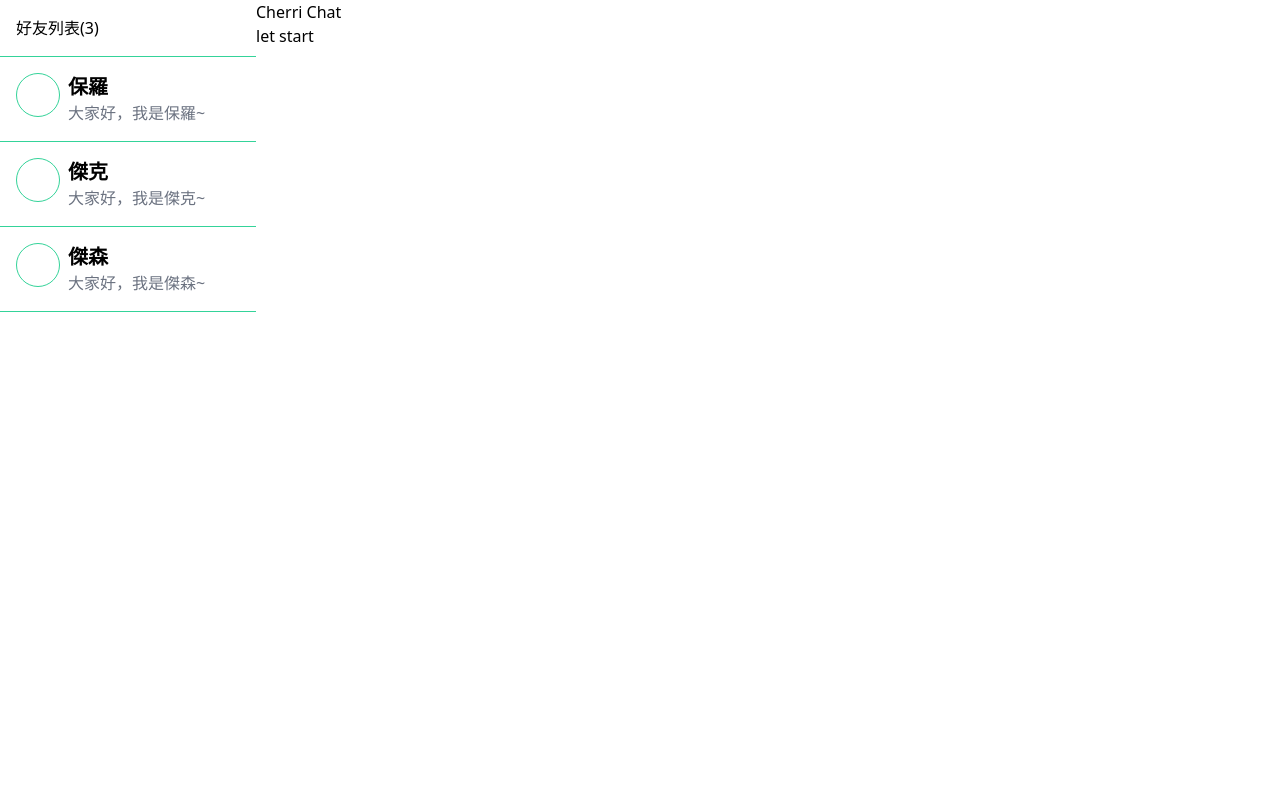
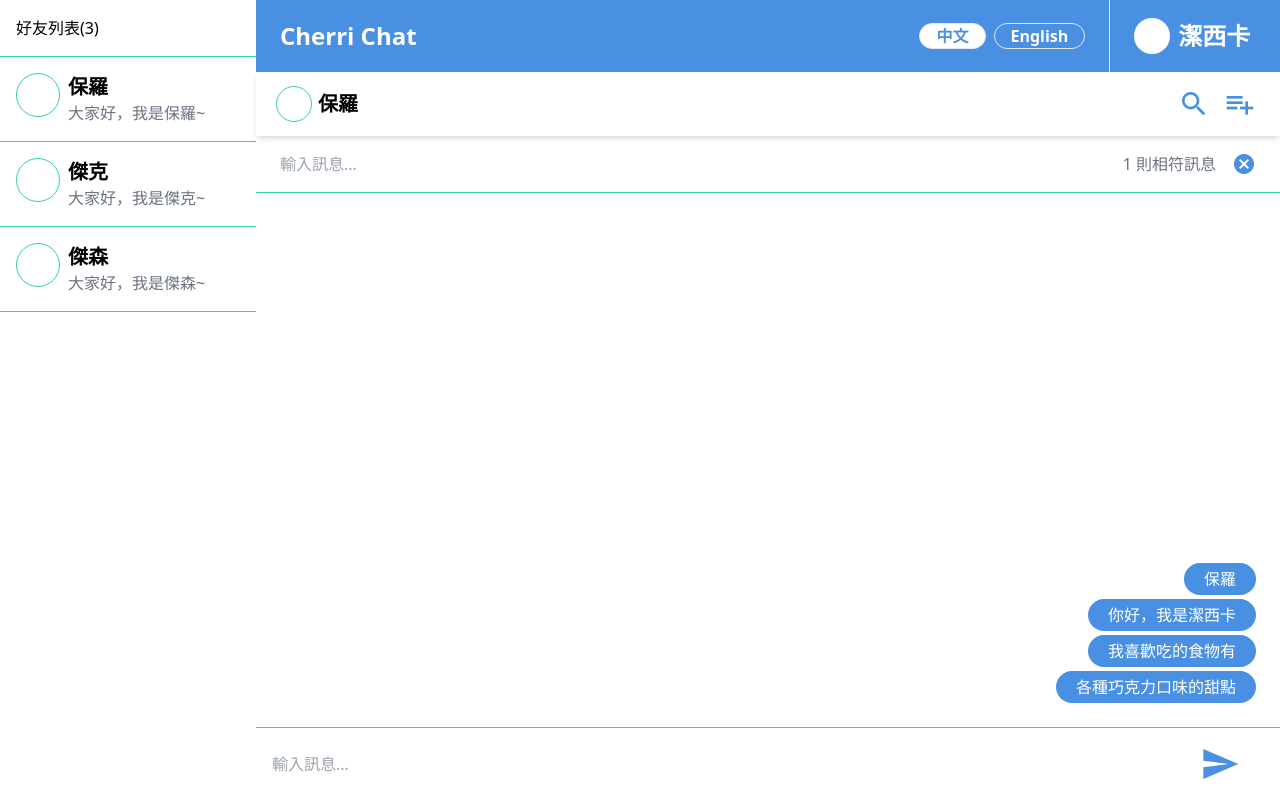
Before and after one commit to ladymei96/Vue_Chat, a Vue app: page / in a window 1280 px wide. Built offline with nearby package versions, Linux system fonts and the light colour scheme.

Commit message:
feat: add ChatBlock

```diff
--- a/src/App.vue
+++ b/src/App.vue
@@ -1,11 +1,11 @@
 <script setup>
-import ChatContent from "@/components/ChatContent.vue";
+import ChatBlock from "@/components/ChatBlock.vue";
 import AsideList from "@/components/AsideList.vue";
 </script>
 
 <template>
   <div class="flex w-full h-screen">
     <AsideList class="w-1/5" />
-    <ChatContent class="w-4/5" />
+    <ChatBlock class="w-4/5" />
   </div>
 </template>
--- /dev/null
+++ b/src/components/ChatBlock.vue
@@ -0,0 +1,13 @@
+<script setup>
+import ChatHeader from "@/components/ChatHeader.vue";
+import ChatMain from "@/components/ChatMain.vue";
+</script>
+
+<template>
+  <div class="flex flex-col">
+    <ChatHeader class="flex-none" />
+    <main class="grow">
+      <ChatMain class="h-full" />
+    </main>
+  </div>
+</template>
--- a/src/components/ChatContent.vue
+++ b/src/components/ChatContent.vue
@@ -1,9 +1,79 @@
 <script setup>
+import icSearch from "@/assets/ic_search.png";
+import icnNote from "@/assets/ic_note.png";
+import icnSent from "@/assets/ic_sent.png";
+import icnClose from "@/assets/ic_close1.png";
+
+import { reactive, ref } from "@vue/reactivity";
+const props = defineProps({
+  userName: {
+    type: String,
+    default: "保羅",
+  },
+});
+const isSearchDisplay = ref(true);
+const changeStatus = () => {
+  isSearchDisplay.value = !isSearchDisplay.value;
+};
+const messageList = reactive(["保羅", "你好，我是潔西卡", "我喜歡吃的食物有", "各種巧克力口味的甜點"]);
+/** 近來拿到 name 從 pinia 拿好了
+ * 打 mock api 取回聊天紀錄
+ * 加個 loading...
+ */
 </script>
-
 <template>
-  <div>
-    <header>Cherri Chat</header>
-    <main>let start</main>
+  <div class="h-full flex flex-col">
+    <header class="px-5 py-3 flex justify-between shadow-md relative z-10">
+      <div class="flex items-center space-x-1.5">
+        <div class="w-9 h-9 border border-emerald-400 rounded-full"></div>
+        <p class="text-xl font-bold">{{ userName }}</p>
+      </div>
+      <div class="flex items-center space-x-1.5">
+        <button
+          class="hover:border rounded-full p-1 hover:bg-gray-100"
+          @click="changeStatus()"
+        >
+          <img :src="icSearch" alt="search icon" class="w-8 h-8" />
+        </button>
+        <button class="btn--hover">
+          <img :src="icnNote" alt="note icon" class="w-8 h-8" />
+        </button>
+      </div>
+    </header>
+    <div
+      v-show="isSearchDisplay"
+      class="border-b border-emerald-400 flex items-center"
+    >
+      <input
+        type="text"
+        class="w-5/6 px-6 py-4"
+        :placeholder="$t('input.message')"
+      />
+      <div class="pr-6 flex space-x-4 ml-auto">
+        <span class="text-gray-500">{{ $t("num.items", [1]) }}</span>
+        <button>
+          <img :src="icnClose" alt="sent icon" class="w-6" />
+        </button>
+      </div>
+    </div>
+    <div class="p-6 flex flex-col items-end justify-end space-y-1 flex-1">
+      <p
+        v-for="text of messageList"
+        :key="text"
+        class="px-5 py-1 bg-main-color text-white rounded-full"
+      >
+        {{ text }}
+      </p>
+    </div>
+    <div class="relative border-t border-emerald-400">
+      <input
+        type="text"
+        class="w-full px-4 py-6"
+        :placeholder="$t('input.message')"
+      />
+      <button class="absolute right-10 top-4">
+        <img :src="icnSent" alt="sent icon" class="w-10" />
+      </button>
+    </div>
   </div>
 </template>
--- /dev/null
+++ b/src/components/ChatHeader.vue
@@ -0,0 +1,20 @@
+<template>
+  <header class="bg-main-color flex">
+    <div class="py-5 px-6 flex w-5/6 items-center">
+      <h1 class="chatTitle__primary">Cherri Chat</h1>
+      <div class="ml-auto">
+        <button
+          type="button"
+          class="btn__primary bg-white text-main-color mr-2"
+        >
+          中文
+        </button>
+        <button type="button" class="btn__primary text-white">English</button>
+      </div>
+    </div>
+    <div class="px-6 flex items-center border-l">
+      <div class="w-9 h-9 rounded-full bg-white mr-2"></div>
+      <p class="chatTitle__primary">潔西卡</p>
+    </div>
+  </header>
+</template>
--- /dev/null
+++ b/src/components/ChatMain.vue
@@ -0,0 +1,19 @@
+<script setup>
+import ChatContent from "@/components/ChatContent.vue";
+import imgDefault from "@/assets/img_default.png";
+import { ref } from "@vue/reactivity";
+
+const isEmpty = ref(false);
+</script>
+<template>
+  <div>
+    <div
+      v-if="isEmpty"
+      class="flex flex-col items-center justify-center h-full"
+    >
+      <img :src="imgDefault" alt="chat image" class="w-1/5 mb-4" />
+      <p class="text-2xl text-main-color font-bold">開始使用Cherri Chat!</p>
+    </div>
+    <ChatContent v-else />
+  </div>
+</template>
--- a/src/i18n/lang/en_US.js
+++ b/src/i18n/lang/en_US.js
@@ -1,6 +1,6 @@
 export default {
   "friends.list": "Friends List",
-  "1.items": "1 items",
-  "input.message": "Message",
+  "num.items": "{0} items",
+  "input.message": "Message...",
   "add.message": "Add",
 };
--- a/src/i18n/lang/zh_TW.js
+++ b/src/i18n/lang/zh_TW.js
@@ -1,6 +1,6 @@
 export default {
   "friends.list": "好友列表",
-  "1.items": "1則相符訊息",
-  "input.message": "輸入訊息",
+  "num.items": "{0} 則相符訊息",
+  "input.message": "輸入訊息...",
   "add.message": "新增",
 };
--- a/src/index.css
+++ b/src/index.css
@@ -1,3 +1,15 @@
 @tailwind base;
 @tailwind components;
 @tailwind utilities;
+
+@layer components {
+  .btn__primary {
+    @apply px-4 border rounded-full font-bold;
+  }
+  .btn--hover {
+    @apply hover:border rounded-full p-1 hover:bg-gray-100
+  }
+  .chatTitle__primary {
+    @apply text-white text-2xl font-bold;
+  }
+}
--- a/tailwind.config.js
+++ b/tailwind.config.js
@@ -1,7 +1,11 @@
 module.exports = {
   content: ["./index.html", "./src/**/*.{vue,js,ts,jsx,tsx}"],
   theme: {
-    extend: {},
+    extend: {
+      colors: {
+        "main-color": "#4A90E2",
+      },
+    },
   },
   plugins: [],
 };
```
